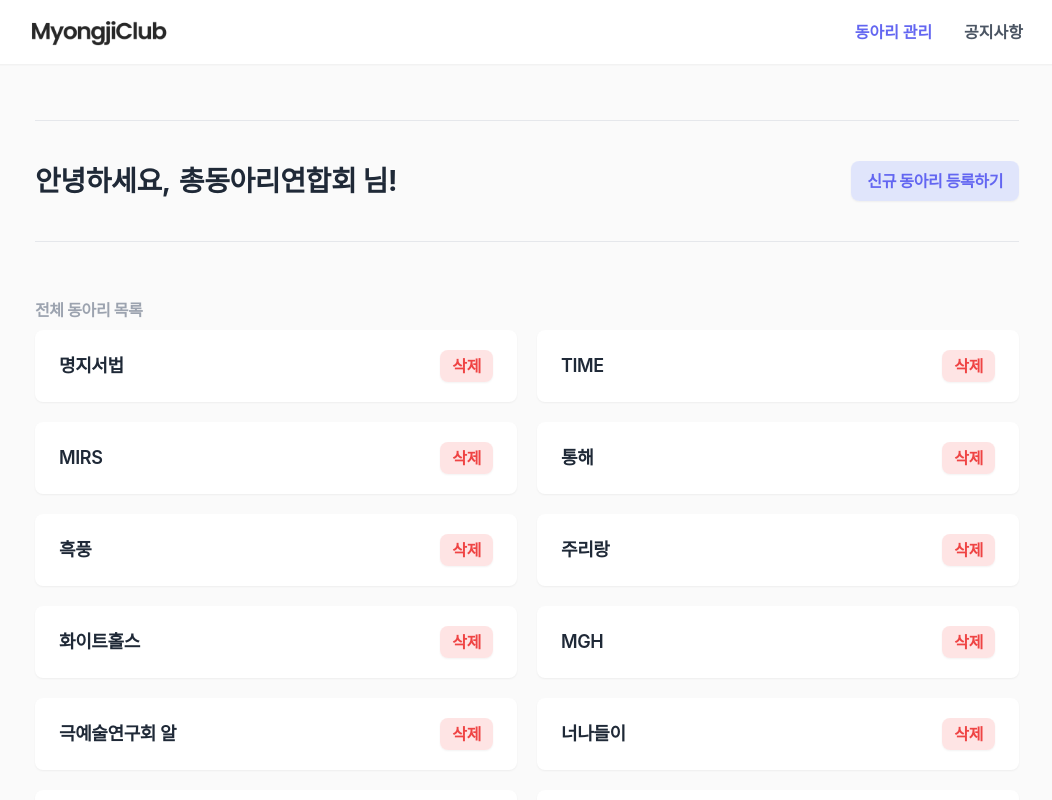
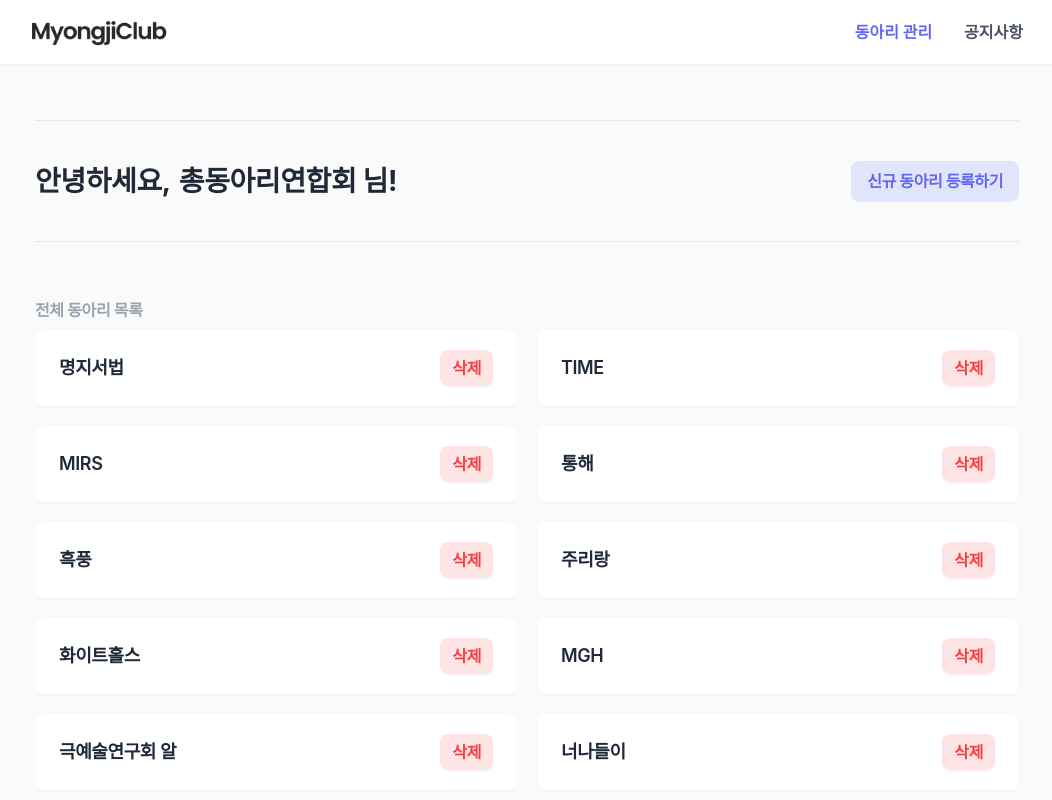
Before and after one commit to k-kbk/Myongji-Club-FE, a Next.js app: page /admin in a window 1280 px wide. Shown: the top 800 px of the page, without its empty margins (113-1165 px from the left). Built offline with nearby package versions, Linux system fonts and the light colour scheme; a web font is replaced by a local one.

Commit message:
design: 패딩 수정

```diff
--- a/src/pages/admin/index.tsx
+++ b/src/pages/admin/index.tsx
@@ -270,7 +270,7 @@ export default function Index() {
               </div>
               <button
                 type="button"
-                className="ml-1 rounded-lg bg-red-200 bg-opacity-50 px-3 py-1 text-sm font-semibold text-red-500 shadow-sm transition-opacity hover:opacity-50 sm:py-1 sm:text-base"
+                className="ml-1 rounded-lg bg-red-200 bg-opacity-50 px-3 py-1.5 text-sm font-semibold text-red-500 shadow-sm transition-opacity hover:opacity-50 sm:text-base"
               >
                 삭제
               </button>
```
